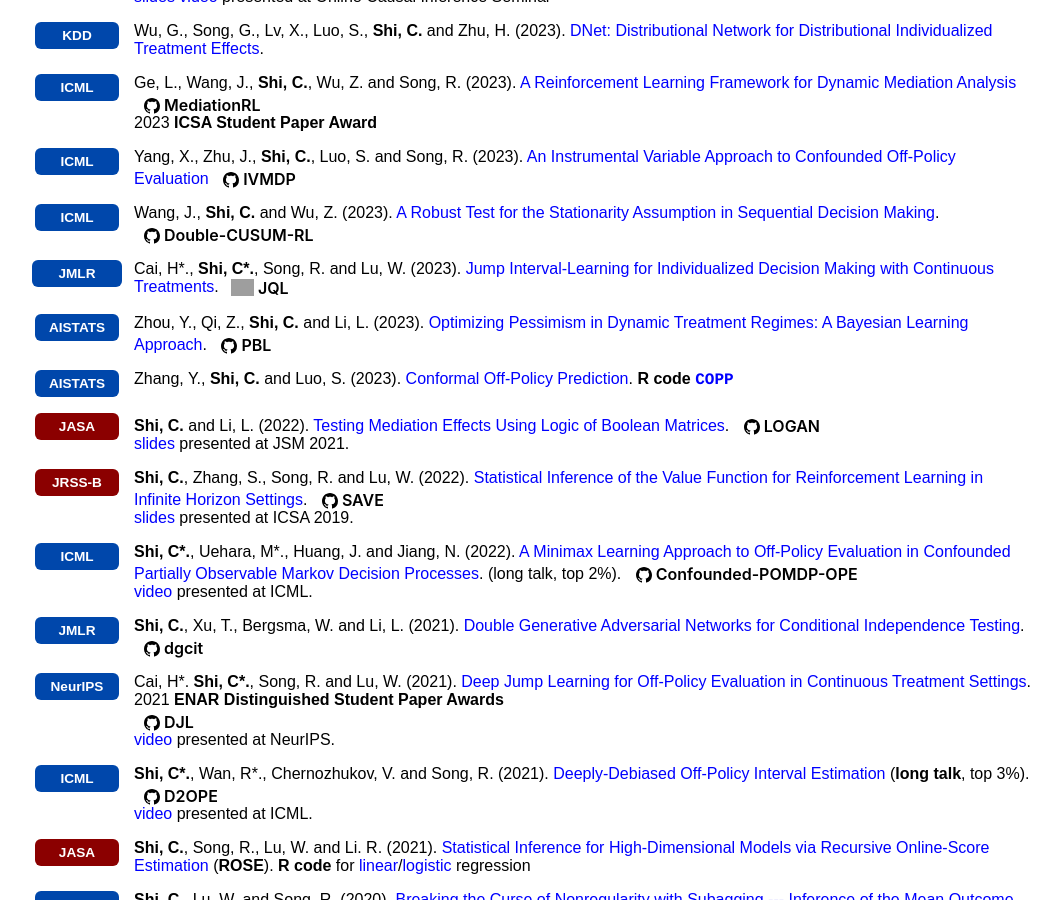
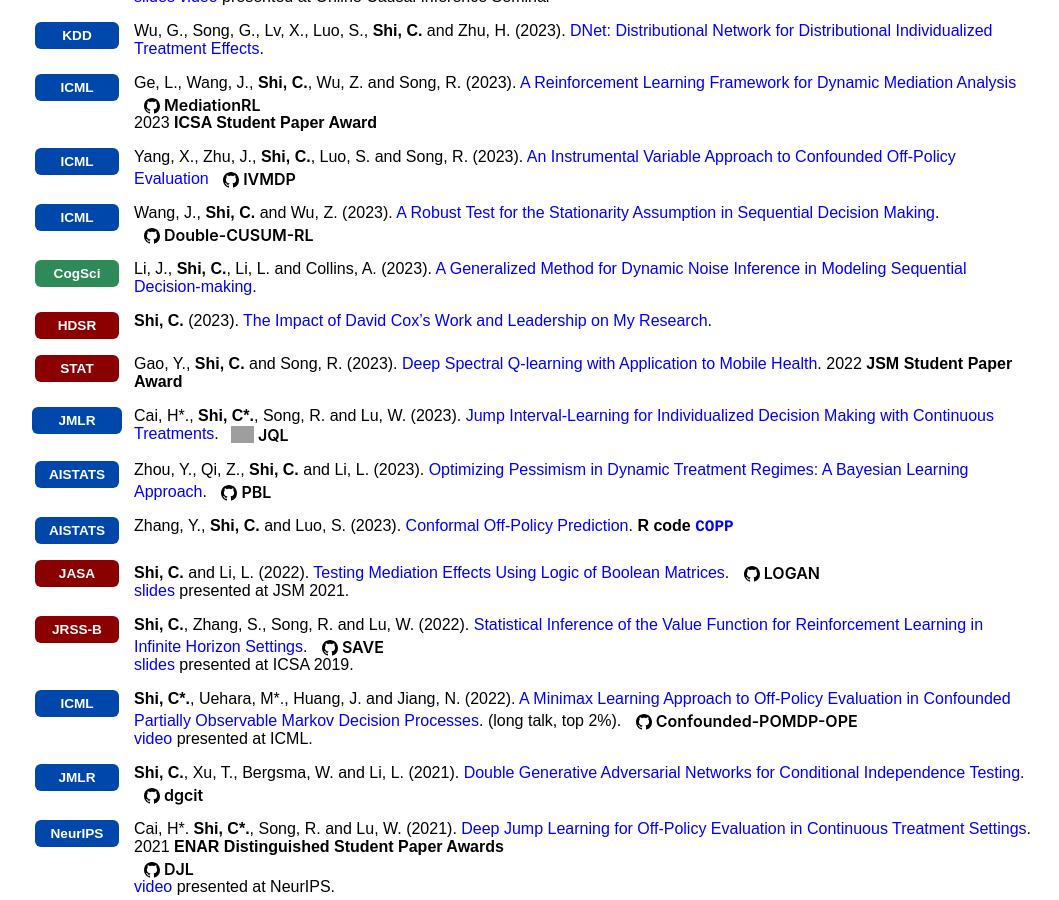
Before and after one commit to callmespring/callmespring.github.io, a Jekyll site: the page built from publication.md, in a window 1280 px wide and 900 px high, scrolled down 2979 px. Shown: the whole window, without its empty margins (108-1167 px from the left). Built offline with Jekyll 4.4.1, drawn with Linux system fonts in a browser that asks for light colours; grey boxes are pictures that could not be loaded.

Commit message:
Update publication.md

```diff
--- a/publication.md
+++ b/publication.md
@@ -438,6 +438,33 @@
 
 <div class="publication-entry" style="display: flex; align-items: flex-start; margin-bottom: 1em;">
   <div class="pub-venue" style="flex: 0 0 90px; margin-right: 12px; display: flex; align-items: center; justify-content: center;">
+    <span class="publication-logo-badge badge-psych">CogSci</span>
+  </div>
+  <div class="pub-content" style="flex: 1;">
+    Li, J., <strong>Shi, C.</strong>, Li, L. and Collins, A. (2023). <a href="https://escholarship.org/content/qt84q4r61v/qt84q4r61v.pdf">A Generalized Method for Dynamic Noise Inference in Modeling Sequential Decision-making</a>.
+  </div>
+</div>
+
+<div class="publication-entry" style="display: flex; align-items: flex-start; margin-bottom: 1em;">
+  <div class="pub-venue" style="flex: 0 0 90px; margin-right: 12px; display: flex; align-items: center; justify-content: center;">
+    <span class="publication-logo-badge badge-stat">HDSR</span>
+  </div>
+  <div class="pub-content" style="flex: 1;">
+    <strong>Shi, C.</strong> (2023). <a href="https://hdsr.mitpress.mit.edu/pub/7y0h003n/release/1">The Impact of David Cox’s Work and Leadership on My Research</a>.
+  </div>
+</div>
+
+<div class="publication-entry" style="display: flex; align-items: flex-start; margin-bottom: 1em;">
+  <div class="pub-venue" style="flex: 0 0 90px; margin-right: 12px; display: flex; align-items: center; justify-content: center;">
+    <span class="publication-logo-badge badge-stat">STAT</span>
+  </div>
+  <div class="pub-content" style="flex: 1;">
+    Gao, Y., <strong>Shi, C.</strong> and Song, R. (2023). <a href="https://onlinelibrary.wiley.com/doi/full/10.1002/sta4.498">Deep Spectral Q-learning with Application to Mobile Health</a>. 2022 <strong>JSM Student Paper Award</strong>
+  </div>
+</div>
+
+<div class="publication-entry" style="display: flex; align-items: flex-start; margin-bottom: 1em;">
+  <div class="pub-venue" style="flex: 0 0 90px; margin-right: 12px; display: flex; align-items: center; justify-content: center;">
     <span class="publication-logo-badge badge-ml" style="width: 100%; text-align: center;">JMLR</span>
   </div>
 
```
